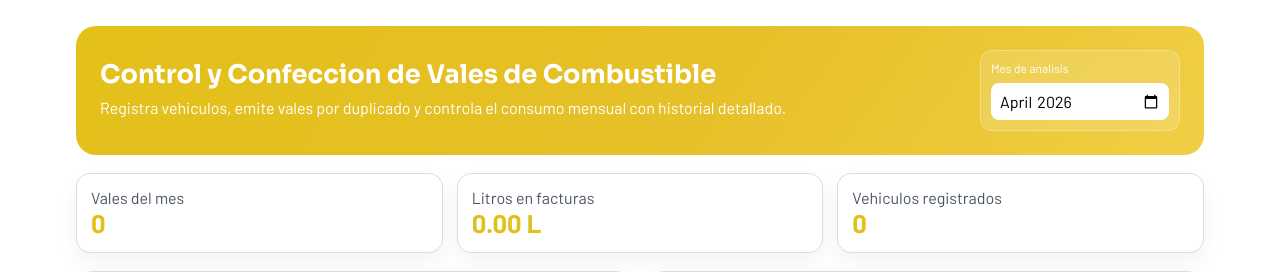
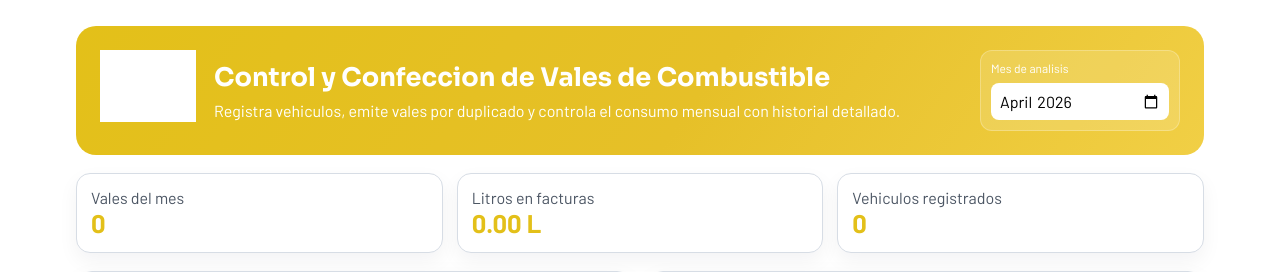
Before and after one commit to santiagonisi/Combustible, a FastAPI app: page / in a window 1280 px wide. Shown: the top 272 px of the page. Run offline with FastAPI, Linux system fonts and the light colour scheme; data that the repository does not hold is empty; grey boxes are pictures that could not be loaded.

Commit message:
logo IARSA en header y vale de impresion

```diff
--- a/src/web/static/css/styles.css
+++ b/src/web/static/css/styles.css
@@ -53,6 +53,20 @@ body {
 }
 
 .hero p { margin: 0; max-width: 740px; }
+
+.hero-left {
+    display: flex;
+    align-items: center;
+    gap: 18px;
+}
+
+.hero-logo {
+    height: 72px;
+    width: auto;
+    object-fit: contain;
+    filter: brightness(0) invert(1);
+    flex-shrink: 0;
+}
 
 .month-picker {
     background: rgba(255, 255, 255, 0.15);
--- a/src/web/templates/index.html
+++ b/src/web/templates/index.html
@@ -3,9 +3,12 @@
 {% block content %}
 <div class="app-shell">
     <header class="hero">
-        <div>
-            <h1>Control y Confeccion de Vales de Combustible</h1>
-            <p>Registra vehiculos, emite vales por duplicado y controla el consumo mensual con historial detallado.</p>
+        <div class="hero-left">
+            <img src="/static/img/logo.png" alt="IARSA" class="hero-logo">
+            <div>
+                <h1>Control y Confeccion de Vales de Combustible</h1>
+                <p>Registra vehiculos, emite vales por duplicado y controla el consumo mensual con historial detallado.</p>
+            </div>
         </div>
         <div class="month-picker">
             <label for="reportMonth">Mes de analisis</label>
```
Also changed, not shown: src/web/templates/print_voucher.html (+6 -2 lines).
